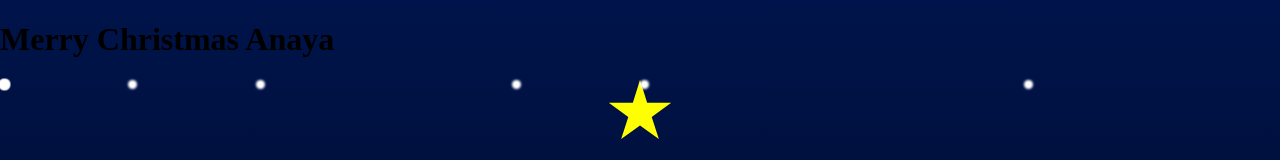
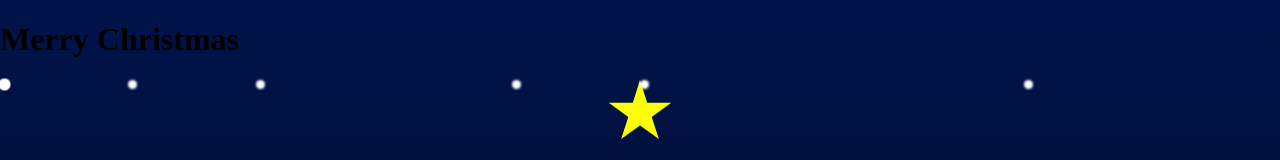
Before and after one commit to LaksTyagi/merrychristmas, a plain HTML site: page index.html in a window 1280 px wide. Shown: the top 160 px of the page. Drawn offline with Linux system fonts and the light colour scheme.

Commit message:
Update index.html

```diff
--- a/index.html
+++ b/index.html
@@ -9,7 +9,7 @@
 
 </head>
 <body>
-    <h1>Merry Christmas Anaya</h1>
+    <h1>Merry Christmas </h1>
     <div class="start">
         <div class="star"></div>
     </div>
```
